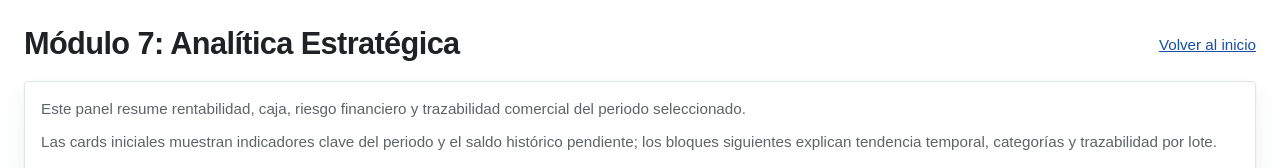
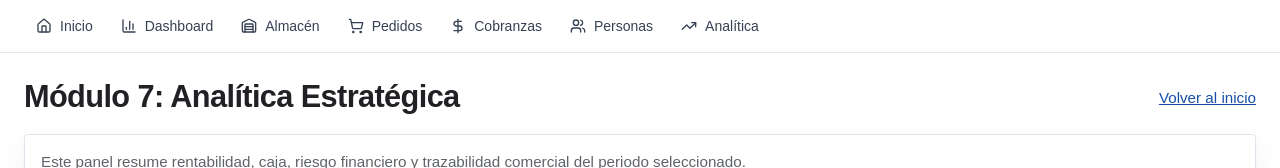
Before and after one commit to gcpaccori/Sayariq-ERP-system-v2, a Next.js app: page /analitica in a window 1280 px wide. Shown: the top 168 px of the page. Built offline with nearby package versions, Linux system fonts and the light colour scheme; no server answers; the database is empty.

Commit message:
feat: add reusable navigation component to all modules
Create module-navigation component and integrate it into all modules for consistent top-level navigation.

```diff
--- a/src/app/analitica/page.tsx
+++ b/src/app/analitica/page.tsx
@@ -1,6 +1,7 @@
 import Link from "next/link";
 
 import { getSupabaseServerClient } from "@/lib/supabase/server";
+import ModuleNavigation from "@/components/module-navigation";
 
 type SearchParams = {
   mode?: "mensual" | "anual";
@@ -399,9 +400,11 @@ export default async function AnaliticaPage({
   const categoriaY = (value: number) => categoriaSvg.marginTop + (1 - Math.abs(value) / maxCategoria) * categoriaPlotHeight;
 
   return (
-    <main className="google-2027-theme mx-auto w-full max-w-7xl p-6">
-      <div className="mb-4 flex items-center justify-between">
-        <h1 className="text-2xl font-semibold">Módulo 7: Analítica Estratégica</h1>
+    <>
+      <ModuleNavigation currentModule="analitica" />
+      <main className="google-2027-theme mx-auto w-full max-w-7xl p-6">
+        <div className="mb-4 flex items-center justify-between">
+          <h1 className="text-2xl font-semibold">Módulo 7: Analítica Estratégica</h1>
         <Link href="/" className="text-sm underline">
           Volver al inicio
         </Link>
@@ -573,5 +576,6 @@ export default async function AnaliticaPage({
         </div>
       </section>
     </main>
+    </>
   );
 }
--- a/src/app/cobranzas/page.tsx
+++ b/src/app/cobranzas/page.tsx
@@ -297,8 +297,10 @@ export default async function CobranzasPage({
   );
 
   return (
-    <main className="google-2027-theme mx-auto w-full max-w-7xl p-6">
-      <div className="mb-4 flex items-center justify-between">
+    <>
+      <ModuleNavigation currentModule="cobranzas" />
+      <main className="google-2027-theme mx-auto w-full max-w-7xl p-6">
+        <div className="mb-4 flex items-center justify-between">
         <h1 className="text-2xl font-semibold">Módulo 6: Cobranzas de Clientes</h1>
         <Link href="/" className="text-sm underline">
           Volver al inicio
@@ -618,5 +620,6 @@ export default async function CobranzasPage({
         </div>
       </section>
     </main>
+    </>
   );
 }
--- a/src/app/estado-cuenta-productor/page.tsx
+++ b/src/app/estado-cuenta-productor/page.tsx
@@ -11,6 +11,7 @@ import {
   DataCard,
   Tabs,
 } from "@/components/EstadoCuentaComponents";
+import ModuleNavigation from "@/components/module-navigation";
 
 type SearchParams = {
   productor?: string;
@@ -210,6 +211,8 @@ export default async function EstadoCuentaProductorPage({
 
   if (!productorSeleccionadoId) {
     return (
+      <>
+        <ModuleNavigation currentModule="estado-cuenta-productor" />
         <main className="google-2027-theme w-full min-h-screen bg-white">
           <div className="max-w-3xl mx-auto px-3 py-4 md:px-6 md:py-6">
             <Header title="Estado de Cuenta" subtitle="Sin productores disponibles" productoresValidos={[]} productorSeleccionadoId={0} />
@@ -219,6 +222,7 @@ export default async function EstadoCuentaProductorPage({
           </div>
         </div>
         </main>
+      </>
     );
   }
 
@@ -468,6 +472,8 @@ export default async function EstadoCuentaProductorPage({
     `Productor ${productorSeleccionadoId}`;
 
   return (
+    <>
+      <ModuleNavigation currentModule="estado-cuenta-productor" />
       <main className="google-2027-theme w-full min-h-screen bg-white">
         <div className="max-w-7xl mx-auto px-3 py-4 md:px-6 md:py-6 lg:px-8 lg:py-8 space-y-4 lg:space-y-6">
           <Header
@@ -733,5 +739,6 @@ export default async function EstadoCuentaProductorPage({
         </div>
       </div>
       </main>
+    </>
   );
 }
--- a/src/app/kardex/page.tsx
+++ b/src/app/kardex/page.tsx
@@ -1,6 +1,7 @@
 import Link from "next/link";
 
 import { getSupabaseServerClient } from "@/lib/supabase/server";
+import ModuleNavigation from "@/components/module-navigation";
 
 type Tab = "stock" | "lotes" | "dinero";
 
@@ -396,9 +397,11 @@ export default async function KardexPage({
   if (search.q) queryParams.set("q", search.q);
 
   return (
-    <main className="google-2027-theme mx-auto w-full max-w-7xl p-6">
-      <div className="mb-4 flex items-center justify-between">
-        <h1 className="text-2xl font-semibold">Módulo 4: Kardex General</h1>
+    <>
+      <ModuleNavigation currentModule="kardex" />
+      <main className="google-2027-theme mx-auto w-full max-w-7xl p-6">
+        <div className="mb-4 flex items-center justify-between">
+          <h1 className="text-2xl font-semibold">Módulo 4: Kardex General</h1>
         <Link href="/" className="text-sm underline">
           Volver al inicio
         </Link>
@@ -791,6 +794,7 @@ export default async function KardexPage({
           </section>
         </>
       ) : null}
-    </main>
+      </main>
+    </>
   );
 }
--- a/src/app/liquidaciones/page.tsx
+++ b/src/app/liquidaciones/page.tsx
@@ -14,6 +14,7 @@ import ComprobanteInternoFields from "@/components/comprobante-interno-fields";
 import { PagoLiquidacionForm } from "@/components/pago-liquidacion-form";
 import OperationsSwitcher from "@/components/operations-switcher";
 import { getSupabaseServerClient } from "@/lib/supabase/server";
+import ModuleNavigation from "@/components/module-navigation";
 
 type SearchParams = {
   lote?: string;
@@ -634,9 +635,11 @@ export default async function LiquidacionesPage({
   );
 
   return (
-    <main className="google-2027-theme mx-auto w-full max-w-7xl p-6">
-      <div className="mb-4 flex items-center justify-between gap-3">
-        <h1 className="text-2xl font-semibold">Módulo 5: Liquidaciones</h1>
+    <>
+      <ModuleNavigation currentModule="liquidaciones" />
+      <main className="google-2027-theme mx-auto w-full max-w-7xl p-6">
+        <div className="mb-4 flex items-center justify-between gap-3">
+          <h1 className="text-2xl font-semibold">Módulo 5: Liquidaciones</h1>
         <Link href="/" className="text-sm underline">
           Volver al inicio
         </Link>
@@ -1323,5 +1326,6 @@ export default async function LiquidacionesPage({
 
 
     </main>
+    </>
   );
 }
--- a/src/app/personas/page.tsx
+++ b/src/app/personas/page.tsx
@@ -1,5 +1,6 @@
 import PersonasModuleUI from "@/components/personas-module-ui";
 import { getSupabaseServerClient } from "@/lib/supabase/server";
+import ModuleNavigation from "@/components/module-navigation";
 
 type Rol =
   | "productor"
@@ -271,6 +272,8 @@ export default async function PersonasPage({
   const alertMessage = search.error ?? errorMessage;
 
   return (
+    <>
+      <ModuleNavigation currentModule="personas" />
       <PersonasModuleUI
         personas={personas}
         rolesMap={rolesMap}
@@ -279,5 +282,6 @@ export default async function PersonasPage({
         successMessage={successMessage}
         alertMessage={alertMessage}
       />
+    </>
   );
 }
--- a/src/app/rentabilidad-lotes/page.tsx
+++ b/src/app/rentabilidad-lotes/page.tsx
@@ -4,6 +4,7 @@ import { RentabilidadFilters } from "@/components/rentabilidad-filters";
 import { LoteProfitabilityCard } from "@/components/lote-profitability-card";
 
 import { getSupabaseServerClient } from "@/lib/supabase/server";
+import ModuleNavigation from "@/components/module-navigation";
 
 type SearchParams = {
   producto?: "todos" | "Jengibre" | "Curcuma";
@@ -319,6 +320,8 @@ export default async function RentabilidadLotesPage({
     .sort((a, b) => b.id - a.id);
 
   return (
+    <>
+      <ModuleNavigation currentModule="rentabilidad-lotes" />
       <main className="google-2027-theme mx-auto w-full max-w-7xl px-3 sm:px-6 py-4 sm:py-6">
         {/* Header */}
         <div className="mb-5 sm:mb-6">
@@ -515,5 +518,6 @@ export default async function RentabilidadLotesPage({
         )}
       </section>
       </main>
+    </>
   );
 }
```
Lines whose indentation alone changed are shown as unchanged.
